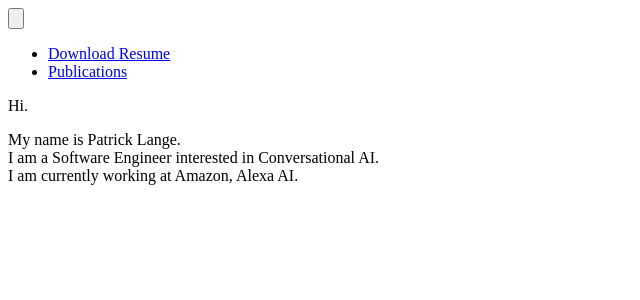
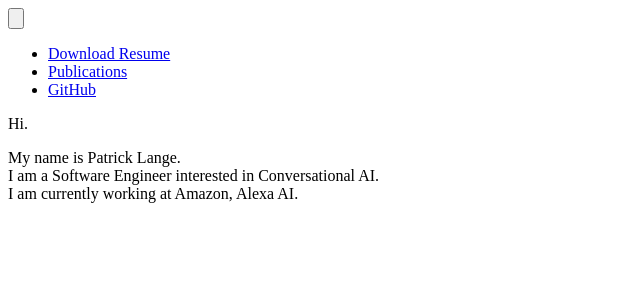
Before and after one commit to langep/patricklange.dev, a Next.js app: page / in a window 1280 px wide. Shown: the top 300 px of the page, without its empty margins (0-640 px from the left). Built offline with nearby package versions, Linux system fonts and the light colour scheme.

Commit message:
Add github link

```diff
--- a/components/navbar.tsx
+++ b/components/navbar.tsx
@@ -58,7 +58,7 @@ export default function Navbar() {
                             Download Resume
                         </a>
                     </li>
-                    <li className=" py-2">
+                    <li className="pr-10 py-2">
                         <a
                             className="transition duration-250 ease-in-out text-lg hover:text-green-300 "
                             href="https://scholar.google.com/citations?hl=en&user=6TxeqJwAAAAJ&view_op=list_works&sortby=pubdate"
@@ -66,6 +66,15 @@ export default function Navbar() {
                             Publications
                         </a>
                     </li>
+                    <li className="py-2">
+                        <a
+                            className="transition duration-250 ease-in-out text-lg hover:text-green-300"
+                            href="https://github.com/langep"
+                            download
+                        >
+                            GitHub
+                        </a>
+                    </li>
                 </ul>
             </div>
         </nav>
```
